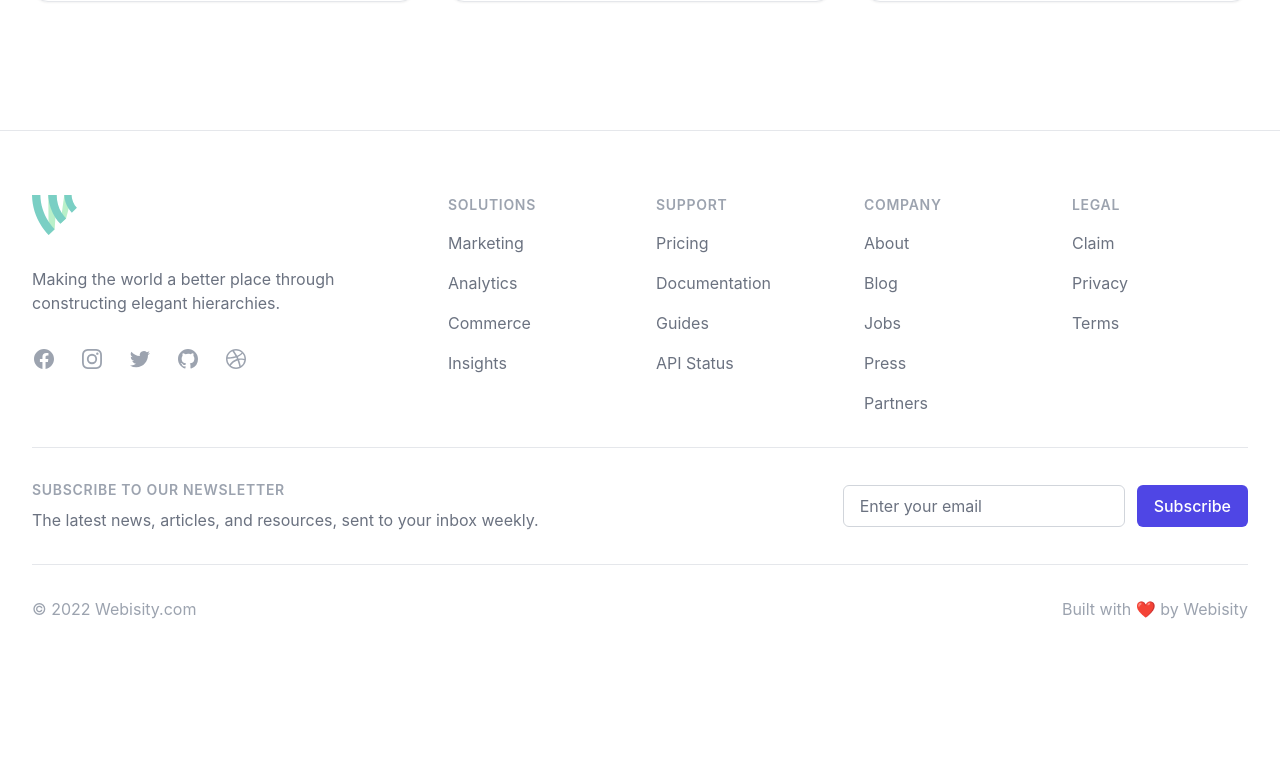
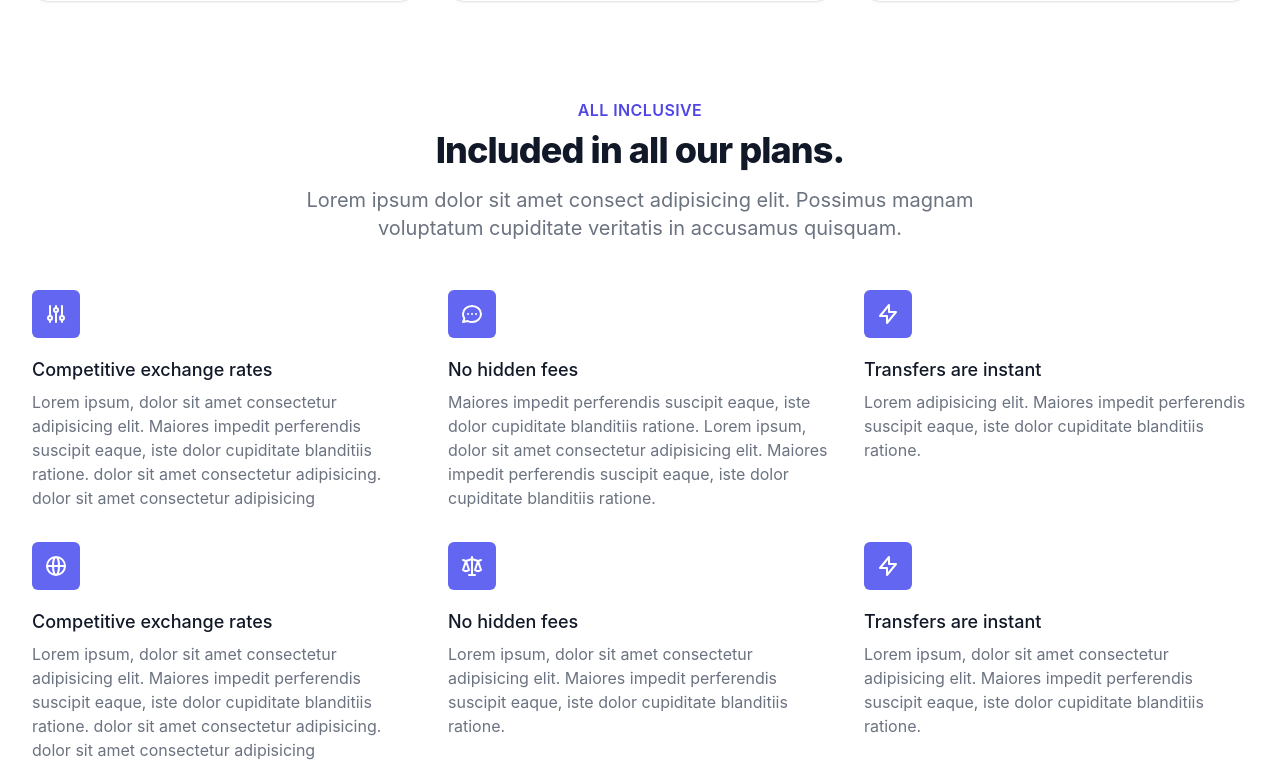
Before and after one commit to Webisity/webisity, a Next.js app: page /pricing in a window 1280 px wide. Shown: the part 1046-1820 px from the top of the page. Before the commit the page ends 1731 px from the top, so only its background shows below. Built offline with nearby package versions, Linux system fonts and the light colour scheme; a web font is replaced by a local one.

Commit message:
Added features

```diff
--- /dev/null
+++ b/components/Features.js
@@ -0,0 +1,79 @@
+import { GlobeAltIcon, LightningBoltIcon, ScaleIcon, AdjustmentsIcon, ChatIcon } from '@heroicons/react/outline'
+
+const features = [
+  {
+    name: 'Competitive exchange rates',
+    description:
+      'Lorem ipsum, dolor sit amet consectetur adipisicing elit. Maiores impedit perferendis suscipit eaque, iste dolor cupiditate blanditiis ratione. dolor sit amet consectetur adipisicing. dolor sit amet consectetur adipisicing',
+    icon: AdjustmentsIcon,
+  },
+  {
+    name: 'No hidden fees',
+    description:
+      'Maiores impedit perferendis suscipit eaque, iste dolor cupiditate blanditiis ratione. Lorem ipsum, dolor sit amet consectetur adipisicing elit. Maiores impedit perferendis suscipit eaque, iste dolor cupiditate blanditiis ratione.',
+    icon: ChatIcon,
+  },
+  {
+    name: 'Transfers are instant',
+    description:
+      'Lorem adipisicing elit. Maiores impedit perferendis suscipit eaque, iste dolor cupiditate blanditiis ratione.',
+    icon: LightningBoltIcon,
+  },
+  {
+    name: 'Competitive exchange rates',
+    description:
+      'Lorem ipsum, dolor sit amet consectetur adipisicing elit. Maiores impedit perferendis suscipit eaque, iste dolor cupiditate blanditiis ratione. dolor sit amet consectetur adipisicing. dolor sit amet consectetur adipisicing',
+    icon: GlobeAltIcon,
+  },
+  {
+    name: 'No hidden fees',
+    description:
+      'Lorem ipsum, dolor sit amet consectetur adipisicing elit. Maiores impedit perferendis suscipit eaque, iste dolor cupiditate blanditiis ratione.',
+    icon: ScaleIcon,
+  },
+  {
+    name: 'Transfers are instant',
+    description:
+      'Lorem ipsum, dolor sit amet consectetur adipisicing elit. Maiores impedit perferendis suscipit eaque, iste dolor cupiditate blanditiis ratione.',
+    icon: LightningBoltIcon,
+  },
+]
+
+export default function Features() {
+  return (
+      <>
+
+        <div className="lg:text-center">
+          <h2 className="text-base text-indigo-600 font-semibold tracking-wide uppercase">All Inclusive</h2>
+          <p className="mt-2 text-3xl leading-8 font-extrabold tracking-tight text-gray-900 sm:text-4xl">
+            Included in all our plans.
+          </p>
+          <p className="mt-4 max-w-2xl text-xl text-gray-500 lg:mx-auto">
+            Lorem ipsum dolor sit amet consect adipisicing elit. Possimus magnam voluptatum cupiditate veritatis in
+            accusamus quisquam.
+          </p>
+
+
+
+    </div>
+    <div className="py-12 bg-white">
+      <div className="max-w-xl mx-auto px-4 sm:px-6 lg:max-w-7xl lg:px-8">
+        <h2 className="sr-only">A better way to send money.</h2>
+        <dl className="space-y-10 lg:space-y-0 lg:grid lg:grid-cols-3 lg:gap-8">
+          {features.map((feature) => (
+            <div key={feature.name}>
+              <dt>
+                <div className="flex items-center justify-center h-12 w-12 rounded-md bg-indigo-500 text-white">
+                  <feature.icon className="h-6 w-6" aria-hidden="true" />
+                </div>
+                <p className="mt-5 text-lg leading-6 font-medium text-gray-900">{feature.name}</p>
+              </dt>
+              <dd className="mt-2 text-base text-gray-500">{feature.description}</dd>
+            </div>
+          ))}
+        </dl>
+      </div>
+    </div>
+    </>
+  )
+}
--- a/pages/pricing.js
+++ b/pages/pricing.js
@@ -1,3 +1,4 @@
+import Features from '../components/Features'
 import { CheckIcon } from '@heroicons/react/outline'
 
 const pricing = {
@@ -51,6 +52,7 @@ function classNames(...classes) {
 
 export default function Pricing() {
   return (
+    <>
     <div className="max-w-7xl mx-auto py-24 px-4 bg-white sm:px-6 lg:px-8">
       <h2 className="text-3xl font-extrabold text-gray-900 sm:text-5xl sm:leading-none sm:tracking-tight lg:text-6xl">
         Pricing plans for teams of all sizes
@@ -106,5 +108,7 @@ export default function Pricing() {
         ))}
       </div>
     </div>
+    <Features />
+    </>
   )
 }
```
